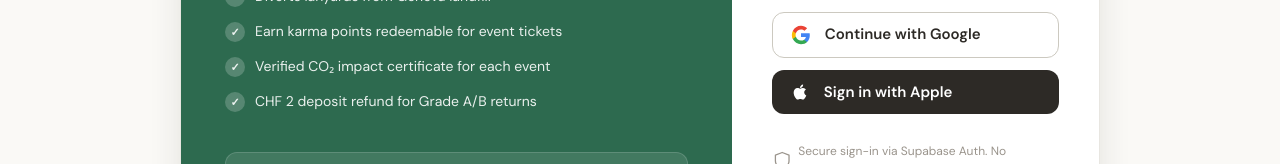
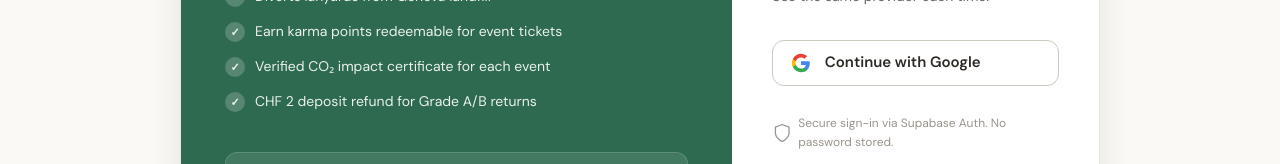
Before and after one commit to techpolicycomms/green-loop, a Next.js app: page /login in a window 1280 px wide. Shown: the part 317-481 px from the top of the page. Built offline with nearby package versions, Linux system fonts and the light colour scheme; no server answers.

Commit message:
fix: remove Apple sign-in button from login page
Removed Apple sign-in button and adjusted signIn function to only support Google.

```diff
--- a/src/app/login/page.tsx
+++ b/src/app/login/page.tsx
@@ -18,7 +18,7 @@ function LoginContent() {
   const [oauthError, setOauthError] = useState<string | null>(null);
   const error = urlError || oauthError;
 
-  const signIn = async (provider: "google" | "apple") => {
+  const signIn = async (provider: "google") => {
     setOauthError(null);
     const supabase = createBrowserClient();
     const origin = typeof window !== "undefined" ? window.location.origin : "";
@@ -203,32 +203,6 @@ function LoginContent() {
               </svg>
               Continue with Google
             </button>
-
-            {/* Apple */}
-            <button
-              onClick={() => signIn("apple")}
-              style={{
-                display: "flex",
-                alignItems: "center",
-                gap: 14,
-                padding: "12px 18px",
-                fontSize: 15,
-                fontWeight: 600,
-                fontFamily: "var(--font-sans)",
-                background: "var(--color-text)",
-                color: "white",
-                border: "none",
-                borderRadius: "var(--radius-md)",
-                cursor: "pointer",
-                transition: "opacity var(--transition)",
-                width: "100%"
-              }}
-            >
-              <svg width="20" height="20" viewBox="0 0 24 24" fill="currentColor" aria-hidden="true">
-                <path d="M17.05 20.28c-.98.95-2.05.8-3.08.35-1.09-.46-2.09-.48-3.24 0-1.44.62-2.2.44-3.06-.35C2.79 15.25 3.51 7.59 9.05 7.31c1.35.07 2.29.74 3.08.8 1.18-.24 2.31-.93 3.57-.84 1.51.12 2.65.72 3.4 1.8-3.12 1.87-2.38 5.98.48 7.13-.57 1.5-1.31 2.99-2.54 4.09l.01-.01zM12.03 7.25c-.15-2.23 1.66-4.07 3.74-4.25.29 2.58-2.34 4.5-3.74 4.25z" />
-              </svg>
-              Sign in with Apple
-            </button>
           </div>
 
           <div
```
